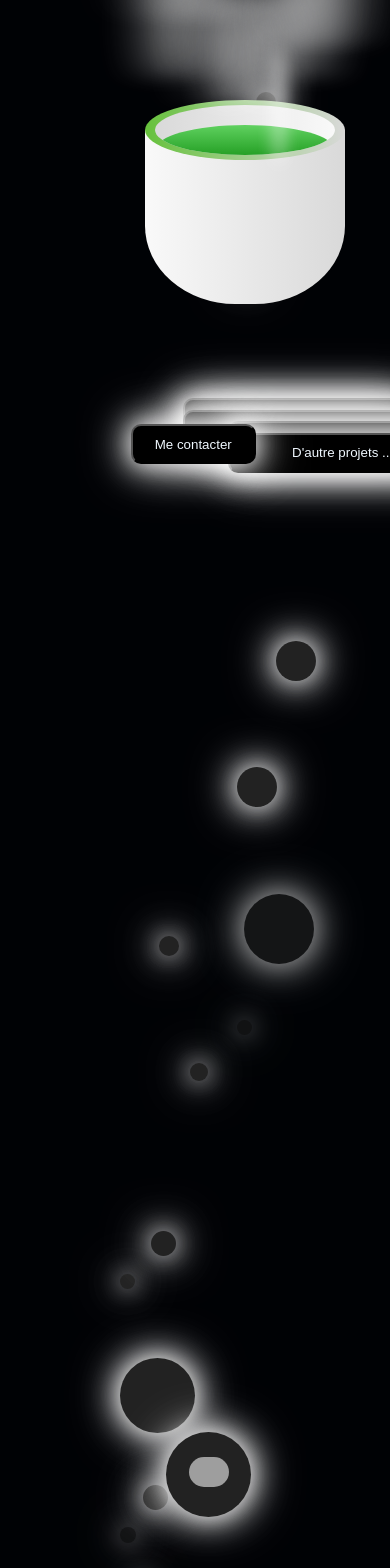
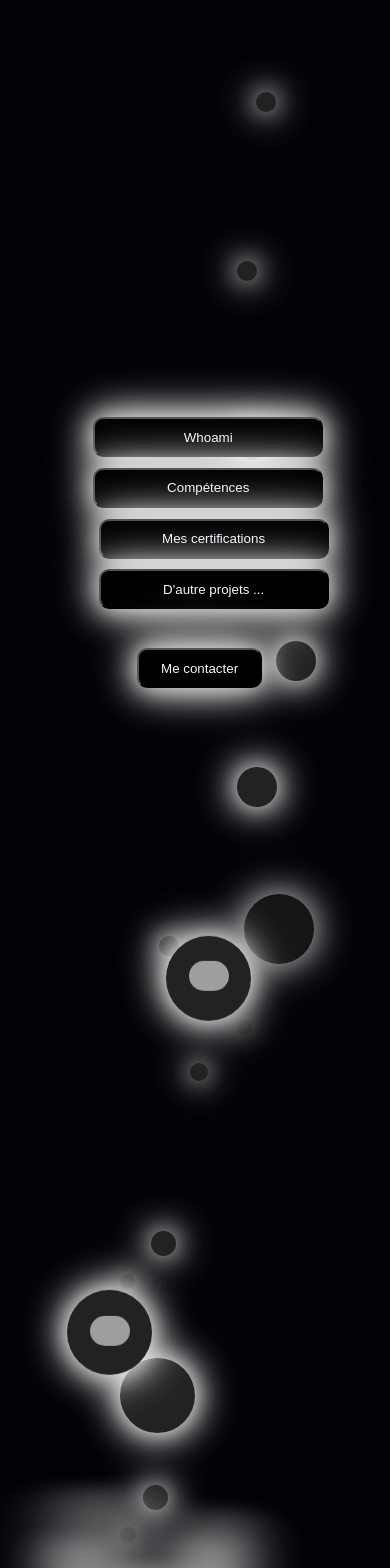
Before and after one commit to jujuli1/nimp, a React (Create React App) app: page /certifications in a window 390 px wide. Shown: the part 1220-2788 px from the top of the page. Built offline with nearby package versions, Linux system fonts and the light colour scheme; no server answers; grey boxes are pictures that could not be loaded.

Commit message:
responsive

```diff
--- a/src/App.css
+++ b/src/App.css
@@ -234,10 +234,11 @@ body{
     display: flex;
     flex-direction: column;
     position: absolute;
-    margin-left: 29%;
+    margin-left: -54%;
     justify-content: center;
     align-items: center;
     top: 191vh;
+    width: 60vh;
   }
 }
 
@@ -499,7 +500,7 @@ body{
   height: 85px;
   background-color: aliceblue;
   position: absolute;
-  top: 580px;
+  top: 10vh;
   left: 10px;
   border-radius: 50px;
   box-shadow: 0 0 20px rgba(255, 255, 255, 0.5), 0 0 30px rgba(255, 255, 255, 0.5), 0 0 40px rgba(255, 255, 255, 0.5), 0 0 50px rgba(255, 255, 255, 0.7);
@@ -517,7 +518,7 @@ body{
   height: 85px;
   background-color: aliceblue;
   position: absolute;
-  top: 775px;
+  top: 52vh;
   right: 4px;
   border-radius: 50px;
   box-shadow: 0 0 20px rgba(255, 255, 255, 0.5), 0 0 30px rgba(255, 255, 255, 0.5), 0 0 40px rgba(255, 255, 255, 0.5), 0 0 50px rgba(255, 255, 255, 0.7);
@@ -532,7 +533,7 @@ body{
     @media only screen and (max-width: 600px) {
       .join-bouton {
         margin-top: 115%;
-  margin-left: 37%;
+  margin-left: 62%;
   width: 125px;
   box-shadow: 0 0 20px rgba(255, 255, 255, 0.5), 0 0 30px rgba(255, 255, 255, 0.5), 0 0 40px rgba(255, 255, 255, 0.5), 0 0 50px rgba(255, 255, 255, 0.7);
   color: aliceblue;
@@ -561,7 +562,9 @@ body{
       @media (max-width: 768px) {
         .container {
 
-          top: 160vh;
+          top: 347vh;
+    position: absolute;
+    margin-left: -12vh;
         }
       }
       .cup
--- a/src/components/Parallax.js
+++ b/src/components/Parallax.js
@@ -158,8 +158,13 @@ setIsRealOpen(false);
                     <div className='model'><img className='moine' src={Moine}/></div>
 
             </div>
+            <div className='job'>
+
             <div className='linkedin'><a href='https://www.linkedin.com/in/julien-lefevre-6bab8255'><img className='lkdn' src="https://cdn-icons-png.flaticon.com/512/174/174857.png"/></a></div>
             <div className='github'><a href='https://github.com/jujuli1?tab=repositories'><img className='git' src="https://github.githubassets.com/images/modules/logos_page/GitHub-Mark.png"/></a></div>
+
+            </div>
+
         </div>
         </div>
 
```
